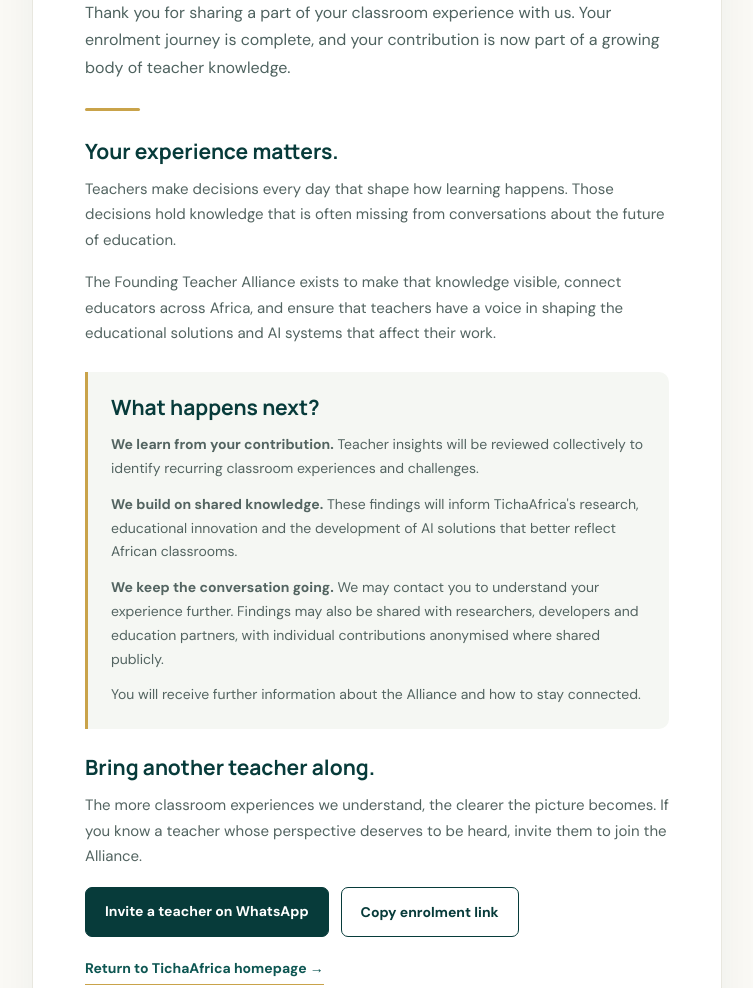
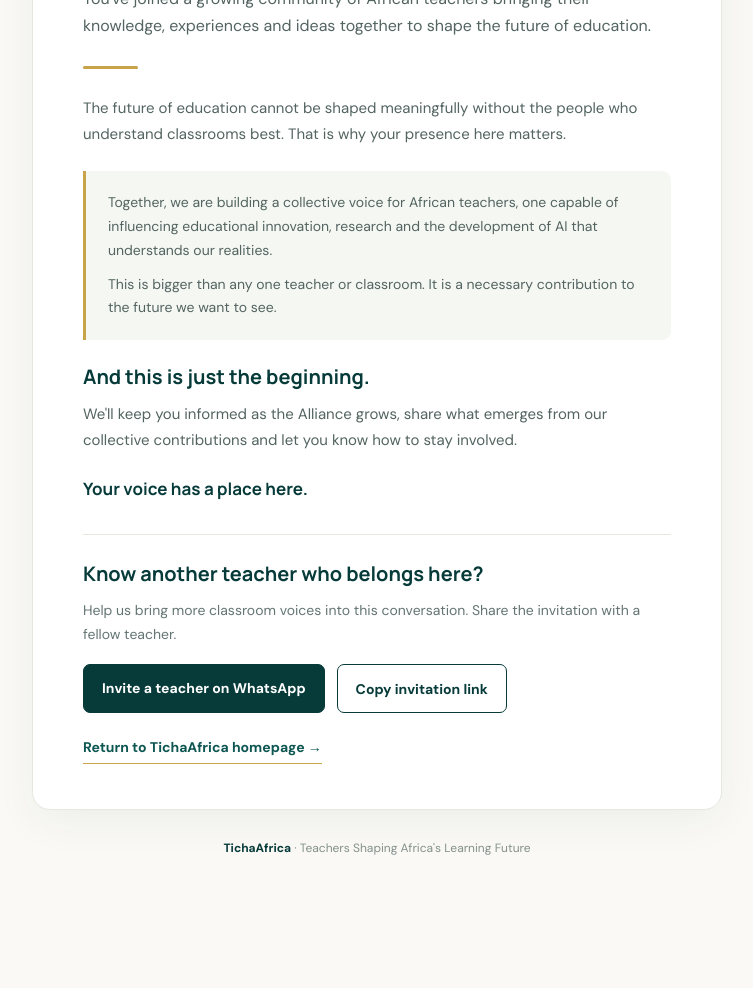
Before and after one commit to TichaAfrica/tichaafrica-website, a plain HTML site: page alliance/thank-you/index.html in a window 1280 px wide. Shown: the part 496-1484 px from the top of the page, without its empty margins (263-1016 px from the left). After the commit the page ends 1400 px from the top, so only its background shows below. Drawn offline with Linux system fonts and the light colour scheme.

Commit message:
Update index.html

```diff
--- a/alliance/thank-you/index.html
+++ b/alliance/thank-you/index.html
@@ -6,7 +6,7 @@
   <meta name="viewport" content="width=device-width, initial-scale=1.0">
 
   <title>Welcome to the Founding Teacher Alliance | TichaAfrica</title>
-  <meta name="description" content="Welcome to the TichaAfrica Founding Teacher Alliance. Your classroom experience matters in shaping the future of education.">
+  <meta name="description" content="Welcome to the TichaAfrica Founding Teacher Alliance. Together, African teachers are shaping the future of education.">
   <meta name="theme-color" content="#073b3a">
   <link rel="canonical" href="https://tichaafrica.com/alliance/thank-you/">
 
@@ -47,18 +47,18 @@
     .page {
       width: 100%;
       min-height: 100vh;
-      padding: 35px 20px 50px;
+      padding: 35px 20px 45px;
       display: flex;
       flex-direction: column;
       align-items: center;
     }
 
     .logo {
-      width: 190px;
+      width: 185px;
       max-width: 65%;
       height: auto;
       object-fit: contain;
-      margin-bottom: 35px;
+      margin-bottom: 32px;
     }
 
     .container {
@@ -67,20 +67,20 @@
       background: var(--white);
       border: 1px solid var(--line);
       border-radius: 18px;
-      padding: 48px 52px;
+      padding: 45px 50px;
       box-shadow: 0 12px 40px rgba(7, 59, 58, 0.055);
     }
 
     .success-mark {
-      width: 62px;
-      height: 62px;
+      width: 58px;
+      height: 58px;
       border-radius: 50%;
       background: #eaf3ef;
       color: var(--teal);
       display: flex;
       align-items: center;
       justify-content: center;
-      font-size: 30px;
+      font-size: 28px;
       font-weight: 700;
       margin-bottom: 25px;
     }
@@ -97,20 +97,20 @@
     h1, h2 {
       font-family: 'Manrope', sans-serif;
       color: var(--teal);
-      line-height: 1.25;
+      line-height: 1.3;
     }
 
     h1 {
-      font-size: clamp(29px, 5vw, 39px);
+      font-size: clamp(29px, 5vw, 38px);
       font-weight: 800;
-      letter-spacing: -1.2px;
+      letter-spacing: -1px;
       margin-bottom: 17px;
     }
 
     .intro {
-      color: #4e625f;
+      color: #536461;
       font-size: 16px;
-      margin-bottom: 27px;
+      margin-bottom: 20px;
     }
 
     .gold-line {
@@ -121,46 +121,58 @@
       border-radius: 5px;
     }
 
-    h2 {
-      font-size: 21px;
-      font-weight: 700;
-      margin-bottom: 13px;
-    }
-
-    .body-copy {
+    .message {
       color: #536461;
       font-size: 15px;
       margin-bottom: 17px;
     }
 
-    .next-steps {
+    .message strong {
+      color: var(--teal);
+    }
+
+    .highlight {
       background: #f5f7f3;
       border-left: 3px solid var(--gold);
-      padding: 22px 23px;
-      border-radius: 0 10px 10px 0;
-      margin: 25px 0;
+      padding: 20px 22px;
+      border-radius: 0 9px 9px 0;
+      margin: 24px 0;
     }
 
-    .next-steps p {
+    .highlight p {
       color: #536461;
       font-size: 14px;
+      margin-bottom: 10px;
+    }
+
+    .highlight p:last-child {
+      margin-bottom: 0;
+    }
+
+    h2 {
+      font-size: 20px;
+      font-weight: 700;
       margin-bottom: 12px;
     }
 
-    .next-steps p:last-child {
-      margin-bottom: 0;
+    .closing {
+      color: var(--teal);
+      font-family: 'Manrope', sans-serif;
+      font-size: 17px;
+      font-weight: 700;
+      margin-top: 22px;
     }
 
     .share-section {
-      margin-top: 31px;
-      padding-top: 27px;
+      margin-top: 30px;
+      padding-top: 26px;
       border-top: 1px solid var(--line);
     }
 
-    .share-section p {
+    .share-section > p {
       color: var(--muted);
       font-size: 14px;
-      margin-bottom: 19px;
+      margin-bottom: 17px;
     }
 
     .share-actions {
@@ -174,7 +186,7 @@
       align-items: center;
       justify-content: center;
       min-height: 48px;
-      padding: 12px 19px;
+      padding: 12px 18px;
       border-radius: 7px;
       font-family: 'DM Sans', sans-serif;
       font-size: 14px;
@@ -210,7 +222,7 @@
 
     .homepage-link {
       display: inline-block;
-      margin-top: 20px;
+      margin-top: 23px;
       color: var(--teal-light);
       font-size: 14px;
       font-weight: 700;
@@ -225,14 +237,13 @@
 
     .footer {
       text-align: center;
-      margin-top: 30px;
+      margin-top: 28px;
       color: #83908c;
       font-size: 12px;
     }
 
     .footer strong {
       color: var(--teal);
-      font-weight: 700;
     }
 
     @media (max-width: 600px) {
@@ -246,7 +257,7 @@
       }
 
       .container {
-        padding: 32px 23px;
+        padding: 31px 23px;
         border-radius: 13px;
       }
 
@@ -294,65 +305,54 @@
       <p class="eyebrow">Founding Teacher Alliance</p>
 
       <h1 id="welcome-heading">
-        Welcome<span id="first-name"></span>.
+        Welcome<span id="first-name"></span>. We're glad you're here.
       </h1>
 
       <p class="intro">
-        Thank you for sharing a part of your classroom experience with us.
-        Your enrolment journey is complete, and your contribution is now
-        part of a growing body of teacher knowledge.
+        You've joined a growing community of African teachers bringing
+        their knowledge, experiences and ideas together to shape the
+        future of education.
       </p>
 
       <div class="gold-line"></div>
 
-      <h2>Your experience matters.</h2>
-
-      <p class="body-copy">
-        Teachers make decisions every day that shape how learning happens.
-        Those decisions hold knowledge that is often missing from conversations
-        about the future of education.
+      <p class="message">
+        The future of education cannot be shaped meaningfully without
+        the people who understand classrooms best. That is why your
+        presence here matters.
       </p>
 
-      <p class="body-copy">
-        The Founding Teacher Alliance exists to make that knowledge visible,
-        connect educators across Africa, and ensure that teachers have a voice
-        in shaping the educational solutions and AI systems that affect their work.
-      </p>
-
-      <div class="next-steps">
-        <h2>What happens next?</h2>
-
+      <div class="highlight">
         <p>
-          <strong>We learn from your contribution.</strong>
-          Teacher insights will be reviewed collectively to identify recurring
-          classroom experiences and challenges.
+          Together, we are building a collective voice for African teachers,
+          one capable of influencing educational innovation, research
+          and the development of AI that understands our realities.
         </p>
 
         <p>
-          <strong>We build on shared knowledge.</strong>
-          These findings will inform TichaAfrica's research, educational innovation
-          and the development of AI solutions that better reflect African classrooms.
-        </p>
-
-        <p>
-          <strong>We keep the conversation going.</strong>
-          We may contact you to understand your experience further. Findings may
-          also be shared with researchers, developers and education partners,
-          with individual contributions anonymised where shared publicly.
-        </p>
-
-        <p>
-          You will receive further information about the Alliance and how to
-          stay connected.
+          This is bigger than any one teacher or classroom. It is a
+          necessary contribution to the future we want to see.
         </p>
       </div>
 
-      <h2>Bring another teacher along.</h2>
+      <h2>And this is just the beginning.</h2>
 
-      <p class="body-copy">
-        The more classroom experiences we understand, the clearer the picture
-        becomes. If you know a teacher whose perspective deserves to be heard,
-        invite them to join the Alliance.
+      <p class="message">
+        We'll keep you informed as the Alliance grows, share what emerges
+        from our collective contributions and let you know how to stay involved.
+      </p>
+
+      <p class="closing">
+        Your voice has a place here.
+      </p>
+
+      <div class="share-section">
+
+        <h2>Know another teacher who belongs here?</h2>
+
+        <p>
+          Help us bring more classroom voices into this conversation.
+          Share the invitation with a fellow teacher.
         </p>
 
         <div class="share-actions">
@@ -360,7 +360,7 @@
           <a
             class="button button-primary"
             id="whatsapp-share"
-          href="https://wa.me/?text=I%20have%20joined%20the%20TichaAfrica%20Founding%20Teacher%20Alliance.%20It%20is%20a%20community%20of%20African%20educators%20sharing%20classroom%20knowledge%20to%20shape%20the%20future%20of%20education.%20You%20can%20join%20here%3A%20https%3A%2F%2Ftichaafrica.com%2Fenrol"
+            href="https://wa.me/?text=I%20have%20joined%20the%20TichaAfrica%20Founding%20Teacher%20Alliance.%20It%20is%20a%20community%20of%20African%20teachers%20coming%20together%20to%20shape%20the%20future%20of%20education.%20You%20can%20join%20here%3A%20https%3A%2F%2Ftichaafrica.com%2Fenrol"
             target="_blank"
             rel="noopener noreferrer"
           >
@@ -372,7 +372,7 @@
             id="copy-link"
             type="button"
           >
-          Copy enrolment link
+            Copy invitation link
           </button>
 
         </div>
@@ -381,16 +381,6 @@
           Return to TichaAfrica homepage →
         </a>
 
-      <div class="share-section">
-        <p>
-          Thank you for being part of a conversation that places teachers
-          where they belong: at the heart of education's future.
-        </p>
-
-        <p>
-          <strong>TichaAfrica</strong><br>
-          Teach Smart. Lead Change.
-        </p>
       </div>
 
     </section>
@@ -445,14 +435,14 @@
             document.execCommand('copy');
             copyButton.textContent = 'Link copied!';
           } catch (copyError) {
-            copyButton.textContent = 'Please copy: tichaafrica.com/enrol';
+            copyButton.textContent = 'Copy failed. Please try again.';
           }
 
           document.body.removeChild(temporaryInput);
         }
 
         window.setTimeout(function () {
-          copyButton.textContent = 'Copy enrolment link';
+          copyButton.textContent = 'Copy invitation link';
         }, 2500);
       });
     })();
```
Lines whose indentation alone changed are shown as unchanged.
